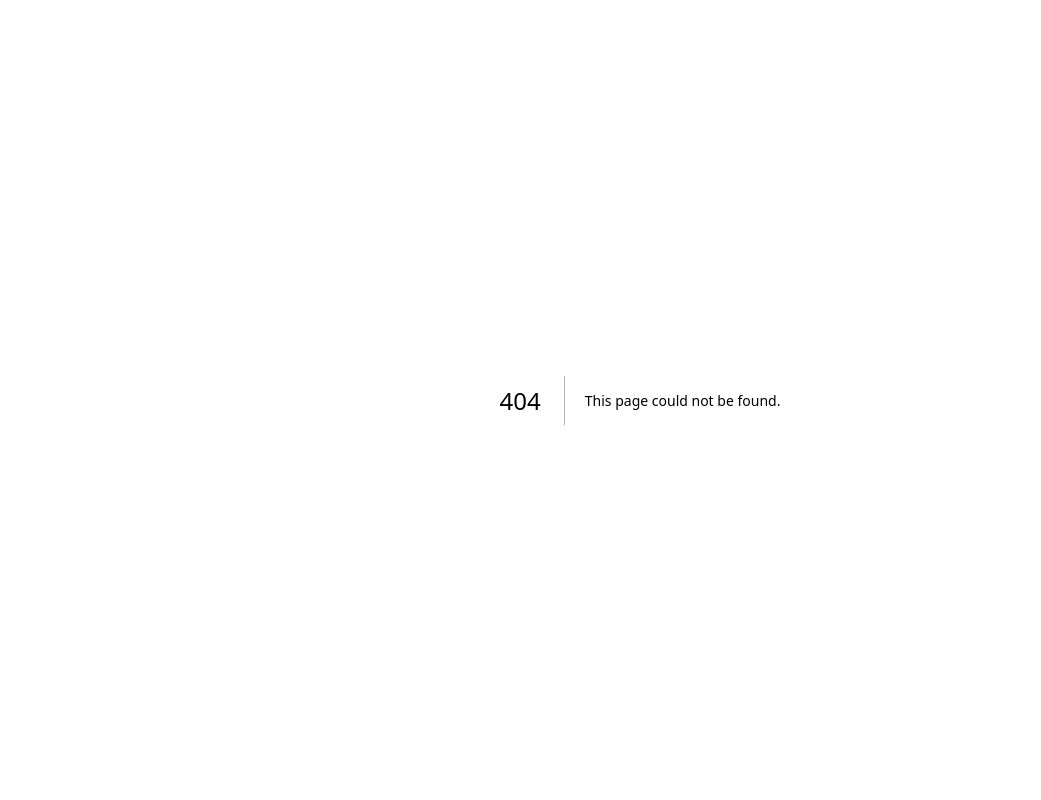
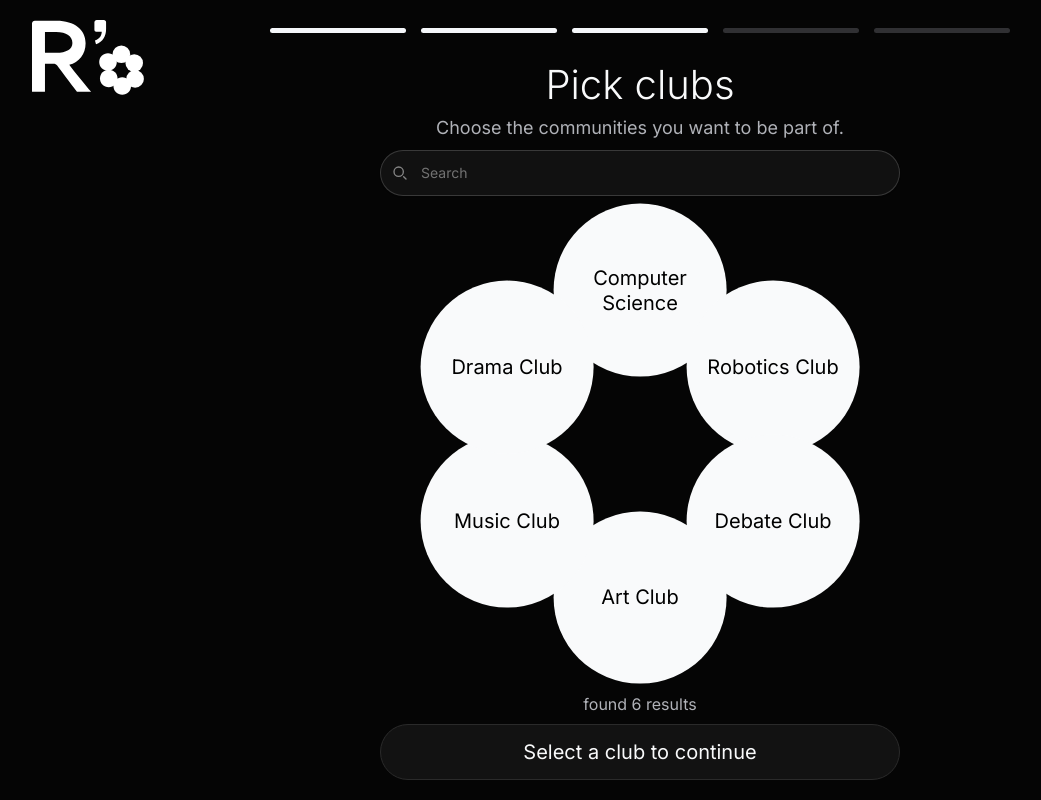
Before and after one commit to Dtowery98/CS180-Project, a Next.js app in the folder cs180/frontend/: page /onboarding in a window 1280 px wide. Before the commit this address had no page. Shown: the whole page, without its empty margins (0-1041 px from the left). Built offline with nearby package versions, Linux system fonts and the light colour scheme; what tailwindcss-react-aria-components would draw is missing.

Commit message:
Choosing Club screen. The user can select clubs, search for them.

```diff
--- /dev/null
+++ b/cs180/frontend/src/app/onboarding/page.tsx
@@ -0,0 +1,46 @@
+"use client";
+
+import { useState } from "react";
+import { useRouter } from "next/navigation";
+import ClubCircle from "@/components/onboardingNav/clubCircle";
+import OnboardingNavbar from "@/components/onboardingNav/onboardingNav";
+import SearchBar from "@/components/ui/searchBar";
+import Button from "@/components/ui/button";
+
+export default function OnboardingPage() {
+    const router = useRouter();
+    const [searchQuery, setSearchQuery] = useState("");
+    const [selectedClubs, setSelectedClubs] = useState<string[]>([]);
+
+    function toggleClub(club: string) {
+        setSelectedClubs((previous) =>
+            previous.includes(club)
+                ? previous.filter((name) => name !== club)
+                : [...previous, club]
+        );
+    }
+
+    return (
+        <main className="flex h-dvh w-full flex-col overflow-hidden bg-[#050505] p-4 sm:px-8 sm:py-5">
+            <div className="w-full shrink-0 sm:h-10">
+                <OnboardingNavbar currentStep={3} totalSteps={5} />
+            </div>
+            <section className="mx-auto flex min-h-0 w-full max-w-[690px] flex-1 flex-col items-center gap-2 text-center">
+                <div className="shrink-0">
+                    <h1 className="text-[clamp(2rem,5vh,3.625rem)] font-light leading-tight text-gray-50">Pick clubs</h1>
+                    <p className="mt-1 text-sm text-[#B0B2B8] sm:text-lg">Choose the communities you want to be part of.</p>
+                </div>
+                <SearchBar onQueryChange={setSearchQuery} className="w-full max-w-[520px] shrink-0" />
+                <ClubCircle searchQuery={searchQuery} selectedClubs={selectedClubs} onToggleClub={toggleClub} />
+                <Button
+                    text={selectedClubs.length
+                        ? `Continue with ${selectedClubs.length} ${selectedClubs.length === 1 ? "club" : "clubs"}`
+                        : "Select a club to continue"}
+                    disabled={selectedClubs.length === 0}
+                    onClick={() => router.push("/")}
+                    className={`mx-auto flex min-h-12 w-full max-w-[520px] shrink-0 items-center justify-center rounded-full border border-[#2A2A2A] px-4 py-3 text-base sm:text-xl disabled:cursor-default ${selectedClubs.length ? "bg-[#F5F7FA] text-[#050505]" : "bg-[#121212] text-[#F9FAFB]"}`}
+                />
+            </section>
+        </main>
+    );
+}
--- /dev/null
+++ b/cs180/frontend/src/components/onboardingNav/clubCircle.tsx
@@ -0,0 +1,70 @@
+"use client";
+import Button from "@/components/ui/button";
+type ClubCircleProps = {
+    searchQuery?: string;
+    selectedClubs: string[];
+    onToggleClub: (club: string) => void;
+};
+
+function ClubCircle({ searchQuery = "", selectedClubs, onToggleClub }: ClubCircleProps){
+     const clubs = ["Computer Science", "Robotics Club", "Debate Club", "Art Club", "Music Club", "Drama Club"]
+     const query = searchQuery.trim().toLowerCase();
+     const matchingClubs = clubs.filter((club) => club.toLowerCase().includes(query));
+
+    function highlightMatch(club: string) {
+        if (!query) return club;
+        const parts = [];
+        let start = 0;
+        let match = club.toLowerCase().indexOf(query);
+
+        while (match !== -1) {
+            parts.push(club.slice(start, match));
+            parts.push(
+                <mark key={match} className={`${selectedClubs.includes(club) ? "bg-[#3399FF]" : "bg-[#73BBFF]"} text-black`}>
+                    {club.slice(match, match + query.length)}
+                </mark>
+            );
+            start = match + query.length;
+            match = club.toLowerCase().indexOf(query, start);
+        }
+        parts.push(club.slice(start));
+        return <span>{parts}</span>;
+    }
+
+    return(
+        <>
+        <div className="grid min-h-0 w-full flex-1 place-items-center [container-type:size]">
+        <div className="relative w-[min(100cqw,100cqh,560px)] aspect-square mx-auto [container-type:inline-size]">{
+            clubs.map((club, index) => {
+                if (!matchingClubs.includes(club)) return null;
+                const angle = (index * 60 - 90) * Math.PI / 180;
+                return (
+                    <div
+                        key={club}
+                        className="absolute -translate-x-1/2 -translate-y-1/2 w-[36%] h-[36%] hover:z-10"
+                        style={{
+                            left: `${50 + Math.cos(angle) * 32}%`,
+                            top: `${50 + Math.sin(angle) * 32}%`,
+                        }}
+                    >
+                        <Button
+                            text={highlightMatch(club)}
+                            onClick={() => onToggleClub(club)}
+                            className={`w-full h-full rounded-full ${selectedClubs.includes(club) ? "bg-[#73BBFF]" : "bg-gray-50"} text-black text-[clamp(0.625rem,4.2cqw,1.25rem)] leading-tight px-[10%] flex items-center justify-center`}
+                        />
+                    </div>
+                );
+            })
+        }
+        </div>
+        </div>
+        <h6 aria-live="polite" className="flex w-full shrink-0 flex-col justify-center text-sm text-[#B0B2B8] sm:text-base">
+            {matchingClubs.length === 1
+                ? "found only one result"
+                : `found ${matchingClubs.length} results`}
+        </h6>
+        </>
+    )
+}
+
+export default ClubCircle;
--- a/cs180/frontend/src/components/onboardingNav/onboardingNav.tsx
+++ b/cs180/frontend/src/components/onboardingNav/onboardingNav.tsx
@@ -11,19 +11,19 @@ export default function OnboardingNavbar({
 }: OnboardingNavbarProps) {
   return (
     // The whole navbar: a row (flex) with 3 parts: logo | bars | spacer
-    <header className="flex w-full items-start">
+    <header className="flex w-full shrink-0 items-start pb-3">
 
       {/*LOGO */}
-      <div className="w-[140px] shrink-0">
+      <div className="w-20 shrink-0 sm:w-[112px]">
         {/* eslint-disable-next-line @next/next/no-img-element */}
-        <img src="/rspace-logo.svg" alt="R'Space" width={140} height={94} />
+        <img src="/rspace-logo.svg" alt="R'Space" width={140} height={94} className="h-auto w-full" />
       </div>
 
       {/* MIDDLE: fills leftover space and centers the bars */}
-      <div className="flex flex-1 justify-center px-6 ">
+      <div className="flex min-w-0 flex-1 justify-center px-3 pt-2 sm:px-6">
         <ol
           aria-label={`Step ${currentStep} of ${totalSteps}`}
-          className="flex w-full max-w-[740px] gap-[15px]"
+          className="flex w-full max-w-[740px] gap-2 sm:gap-[15px]"
         >
           {Array.from({ length: totalSteps }, (_, i) => (
             <li
@@ -38,7 +38,7 @@ export default function OnboardingNavbar({
       </div>
 
       {/* RIGHT: invisible spacer, same width as the logo, keeps bars centered */}
-      <div className="w-[140px] shrink-0" aria-hidden="true" />
+      <div className="w-20 shrink-0 sm:w-[112px]" aria-hidden="true" />
     </header>
   );
 }
--- a/cs180/frontend/src/components/ui/searchBar.tsx
+++ b/cs180/frontend/src/components/ui/searchBar.tsx
@@ -6,12 +6,14 @@ import { useState, type SubmitEvent } from "react";
 type SearchBarProps = {
   placeholder?: string;
   onSearch?: (query: string) => void; // what happens when the user searches
+  onQueryChange?: (query: string) => void;
   className?: string;
 };
 
 export default function SearchBar({
   placeholder = "Search",
   onSearch,
+  onQueryChange,
   className = "",
 }: SearchBarProps) {
   const [query, setQuery] = useState("");
@@ -53,7 +55,10 @@ export default function SearchBar({
           type="search"
           id="search"
           value={query}
-          onChange={(e) => setQuery(e.target.value)}
+          onChange={(e) => {
+            setQuery(e.target.value);
+            onQueryChange?.(e.target.value);
+          }}
           placeholder={placeholder}
           autoComplete="off"
           className="block w-full rounded-full border border-[#D4D4D4]/20 bg-[#111] p-3 ps-10 pe-4 text-sm text-[#F5F7FA] placeholder:text-[#D4D4D4]/50 shadow-xs outline-none focus:border-[#D4D4D4]/60 focus:ring-2 focus:ring-[#D4D4D4]/20"
```
